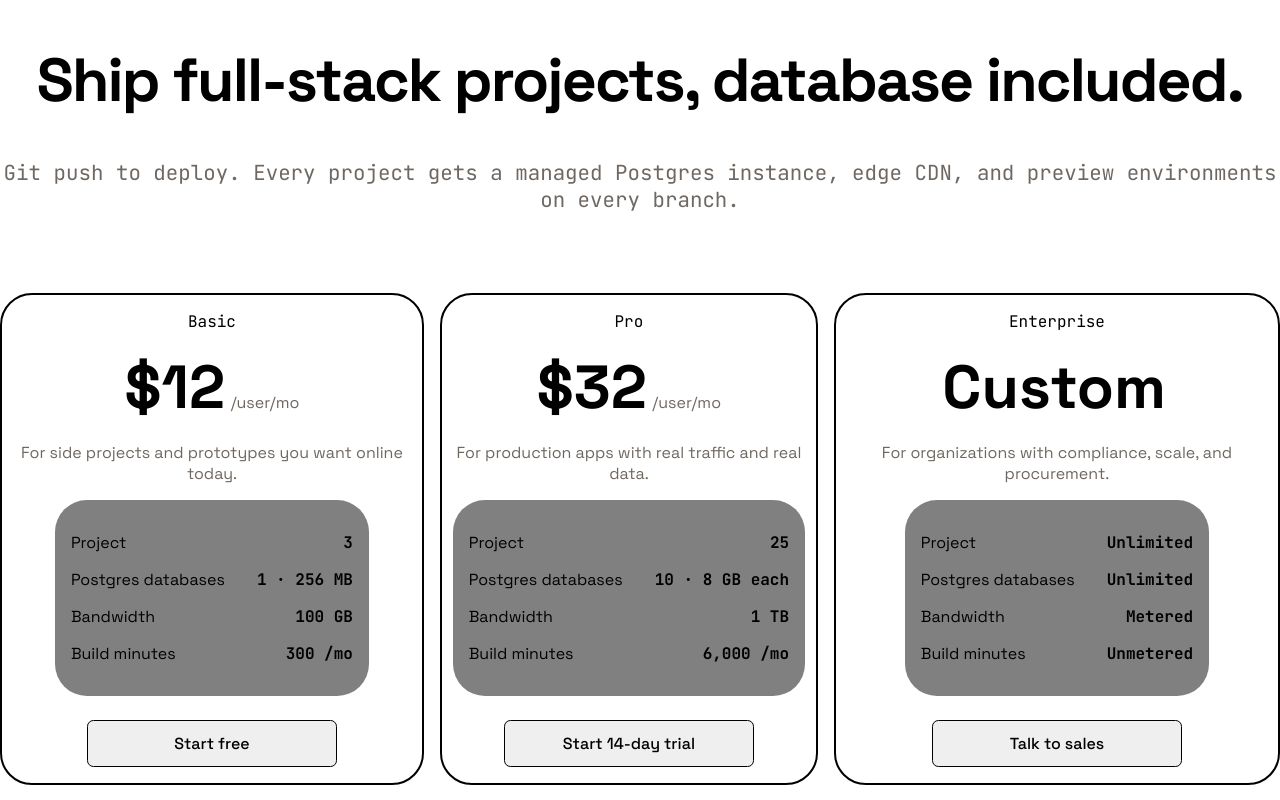
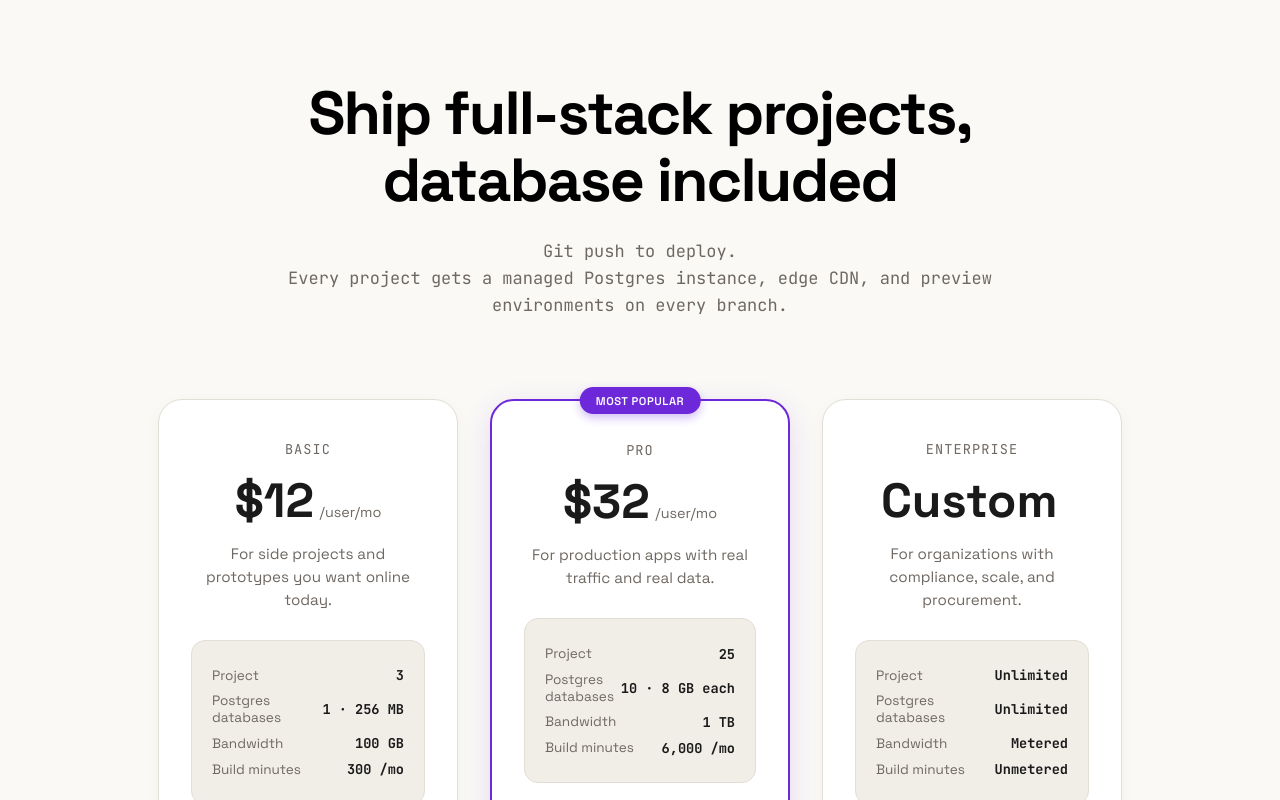
Before and after one commit to AdamKirikisla/pricing-cards-react, a React (Vite) app in the folder pricing-cards-react/: page / in a window 1280 px wide. Shown: the top 800 px of the page. Built offline with nearby package versions, Linux system fonts and the light colour scheme.

Commit message:
Refresh pricing cards UI styling

```diff
--- a/pricing-cards-react/src/Components/Header.jsx
+++ b/pricing-cards-react/src/Components/Header.jsx
@@ -2,8 +2,8 @@
 
     return(
         <header>
-            <h1>Ship full-stack projects, database included.</h1>
-            <p className="description">Git push to deploy.
+            <h1>Ship full-stack projects,<br />database included</h1>
+            <p className="description">Git push to deploy.<br />
                 Every project gets a managed Postgres instance,
                 edge CDN, and preview environments on every branch.</p>
         </header>
--- a/pricing-cards-react/src/styles.css
+++ b/pricing-cards-react/src/styles.css
@@ -1,120 +1,255 @@
-:root{
+:root {
   --desc-color: rgb(111, 104, 98);
+  --card-border: rgb(227, 222, 213);
+  --accent: #6d28d9;
 }
 
-body{
-    margin: 0;
+* {
+  box-sizing: border-box;
 }
 
-header{
-    text-align: center;
+body {
+  margin: 0;
+  background: #faf9f6;
 }
 
+/* ---------- Header ---------- */
+header {
+  text-align: center;
+  padding: 5rem 1.5rem 0;
+}
 
-h1{
+h1 {
   font-weight: bold;
   letter-spacing: -0.03em;
   font-size: 3.8rem;
   font-family: "Space Grotesk", sans-serif;
-
+  margin: 0;
+  line-height: 1.1;
 }
 
-
-.description{
+.description {
+  max-width: 720px;
+  margin: 1.5rem auto 0;
   color: var(--desc-color);
-    font-size: 1.3rem;
+  font-size: 1.063rem;
   font-family: "JetBrains Mono", monospace;
+  line-height: 1.6;
 }
 
+/* ---------- Card Container ---------- */
 .container {
-
-    margin-top: 80px;
+  margin: 5rem auto 0;
+  max-width: 1100px;
   display: flex;
   flex-direction: row;
-  justify-content: space-evenly;
-  gap: 1rem;
+  justify-content: center;
+  align-items: stretch;
+  gap: 2rem;
+  padding: 0 1.5rem 5rem;
+  flex-wrap: wrap;
 }
 
-.card{
+/* ---------- Card ---------- */
+.card {
+  position: relative; /* add this line */
   display: flex;
   flex-direction: column;
   align-items: center;
   text-align: center;
-     border: 2px solid black;
-     border-radius: 32px;
+  background: white;
+  border: 1px solid var(--card-border);
+  border-radius: 24px;
+  padding: 2.5rem 2rem 2rem;
+  width: 300px;
+  box-shadow: 0 4px 16px rgba(0, 0, 0, 0.04);
+  transition: transform 0.3s ease, box-shadow 0.3s ease;
 }
-.title{
+
+.card:hover {
+  transform: translateY(-6px);
+  box-shadow: 0 12px 32px rgba(0, 0, 0, 0.08);
+}
+
+/* Highlight the Pro card */
+.card:nth-child(2) {
+  border: 2px solid var(--accent);
+  box-shadow: 0 8px 28px rgba(109, 40, 217, 0.15);
+}
+
+.card:nth-child(2):hover {
+  box-shadow: 0 16px 40px rgba(109, 40, 217, 0.22);
+}
+.card:nth-child(2)::after {
+  content: "Most popular";
+  position: absolute;
+  top: -14px;
+  left: 50%;
+  transform: translateX(-50%);
+  background: var(--accent);
+  color: white;
+  font-family: "Space Grotesk", sans-serif;
+  font-size: 0.7rem;
+  font-weight: 600;
+  letter-spacing: 0.05em;
+  text-transform: uppercase;
+  padding: 0.4rem 1rem;
+  border-radius: 999px;
+  box-shadow: 0 4px 10px rgba(109, 40, 217, 0.3);
+}
+.title {
   font-family: "JetBrains Mono", monospace;
+  color: var(--desc-color);
+  text-transform: uppercase;
+  font-size: 0.85rem;
+  letter-spacing: 0.08em;
+  margin: 0 0 0.75rem;
 }
-.price-container{
+
+/* ---------- Price ---------- */
+.price-container {
   display: flex;
   justify-content: center;
   align-items: baseline;
   gap: 0.35rem;
   width: 100%;
+  margin-bottom: 0.75rem;
 }
 
-.price{
+.price {
   margin: 0;
   font-weight: bold;
-    font-size: 3.8rem;
+  font-size: 3rem;
   font-family: "Space Grotesk", sans-serif;
-
+  color: #1a1a1a;
 }
 
-.desc{
-    color: var(--desc-color);
-    font-family: "Space Grotesk", sans-serif;
-}
-.user{
+.user {
   margin: 0;
   color: var(--desc-color);
   font-family: "Space Grotesk", sans-serif;
+  font-size: 0.9rem;
 }
 
-.specs-container{
-    background-color: grey;
-    border-radius: 32px;
-    padding: 1rem;
+.desc {
+  width: 100%;
+  min-height: 3em;
+  margin: 0 0 1.75rem;
+  color: var(--desc-color);
+  font-family: "Space Grotesk", sans-serif;
+  line-height: 1.5;
+  text-align: center;
+  font-size: 0.95rem;
+}
+
+/* ---------- Specs ---------- */
+.specs-container {
+  width: 100%;
+  border-radius: 14px;
+  padding: 1.1rem 1.25rem;
+  background: rgb(241, 238, 232);
+  border: 1px solid var(--card-border);
+  margin: 0 0 1.5rem;
 }
 
 .specs-container p {
-    display: flex;
-    justify-content: space-between;
-    gap: 2rem;
-    min-width: 240px;
+  display: grid;
+  grid-template-columns: minmax(0, 1fr) auto;
+  align-items: center;
+  gap: 1rem;
+  margin: 0.5rem 0;
+  font-size: 0.85rem;
 }
+
+.specs-container p span:first-child {
+  text-align: left;
+}
+
 .specs-container p span:first-child {
   font-family: "Space Grotesk", sans-serif;
+  color: var(--desc-color);
 }
+
 .specs-container p span:last-child {
   font-weight: bold;
   font-family: "JetBrains Mono", monospace;
+  color: #1a1a1a;
+  text-align: right;
 }
 
-.buttonText{
-    margin-top: 1.5rem;
-    margin-bottom: 1rem;
-    padding: 0.75rem ;
-    border-radius: 0.4em;
+/* ---------- Button ---------- */
+.buttonText {
+  margin-top: auto;
+  padding: 0.85rem;
+  border-radius: 0.5em;
   border: 1px solid black;
   text-align: center;
-    font-size: 1rem;
+  font-size: 0.95rem;
   font-weight: 500;
-    width: 250px;
+  width: 100%;
   font-family: "Space Grotesk", sans-serif;
+  background: white;
 
+  position: relative;
+  overflow: hidden;
+  z-index: 1;
+  color: black;
+  transition: color 0.4s ease;
+}
 
+.buttonText::before {
+  content: "";
+  position: absolute;
+  top: 0;
+  left: 0;
+  width: 0%;
+  height: 100%;
+  background-color: black;
+  z-index: -1;
+  transition: width 0.4s ease;
 }
-.buttonText:hover{
+
+.buttonText:hover {
   cursor: pointer;
-    background-color: black;
   color: white;
 }
 
-footer{
-    margin-top: 5rem;
+.buttonText:hover::before {
+  width: 100%;
+}
+
+.card:nth-child(2) .buttonText {
+  background: var(--accent);
+  border-color: var(--accent);
+  color: white;
+}
+
+.card:nth-child(2) .buttonText::before {
+  background-color: #4c1d95;
+}
+
+/* ---------- Footer ---------- */
+footer {
+  margin-top: 2rem;
+  padding-bottom: 3rem;
   text-align: center;
   color: var(--desc-color);
   font-family: "JetBrains Mono", monospace;
+  font-size: 0.75rem;
 }
+
+/* ---------- Responsive ---------- */
+@media (max-width: 1024px) {
+  .container {
+    flex-direction: column;
+    align-items: center;
+  }
+
+  .card:nth-child(2) {
+    order: -1;
+  }
+
+  h1 {
+    font-size: 2.6rem;
+  }
+}
```
Lines whose indentation alone changed are shown as unchanged.
